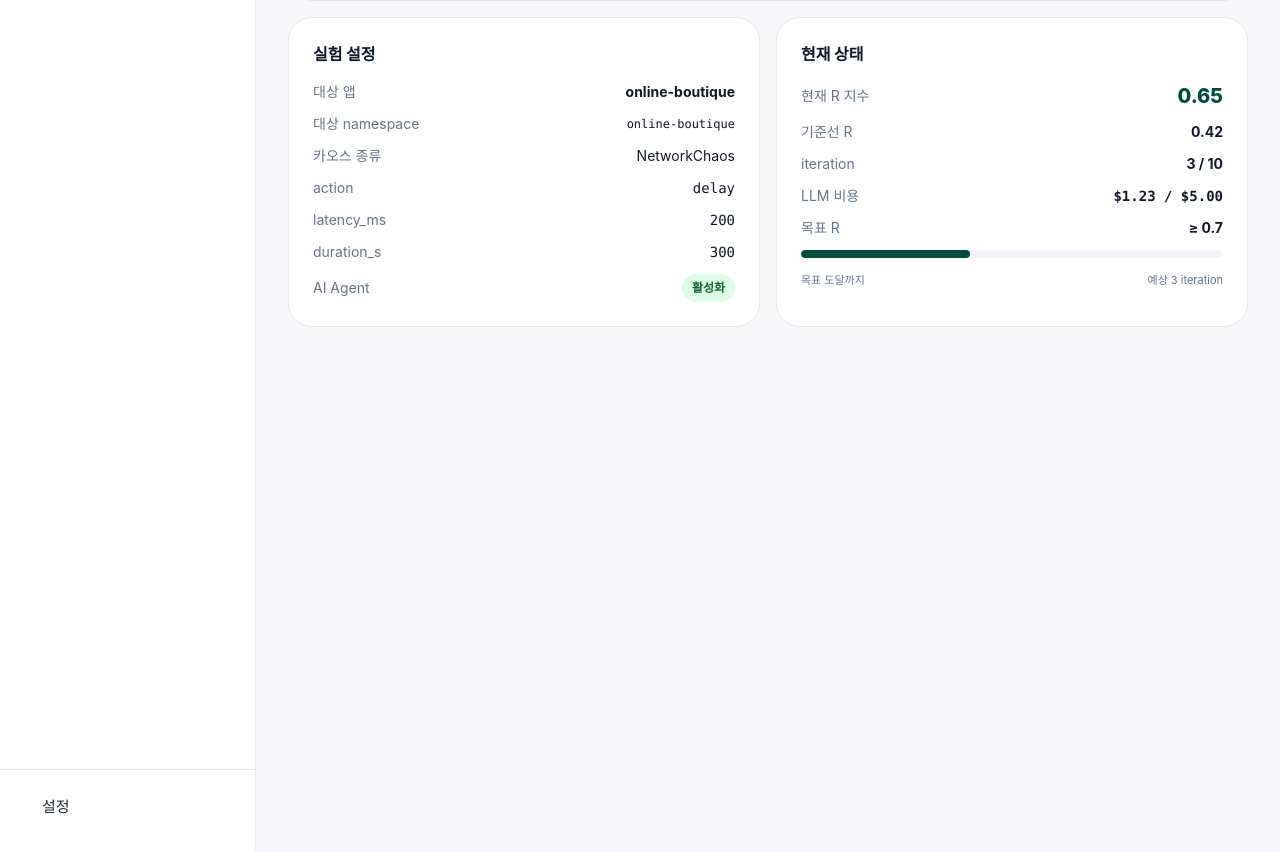
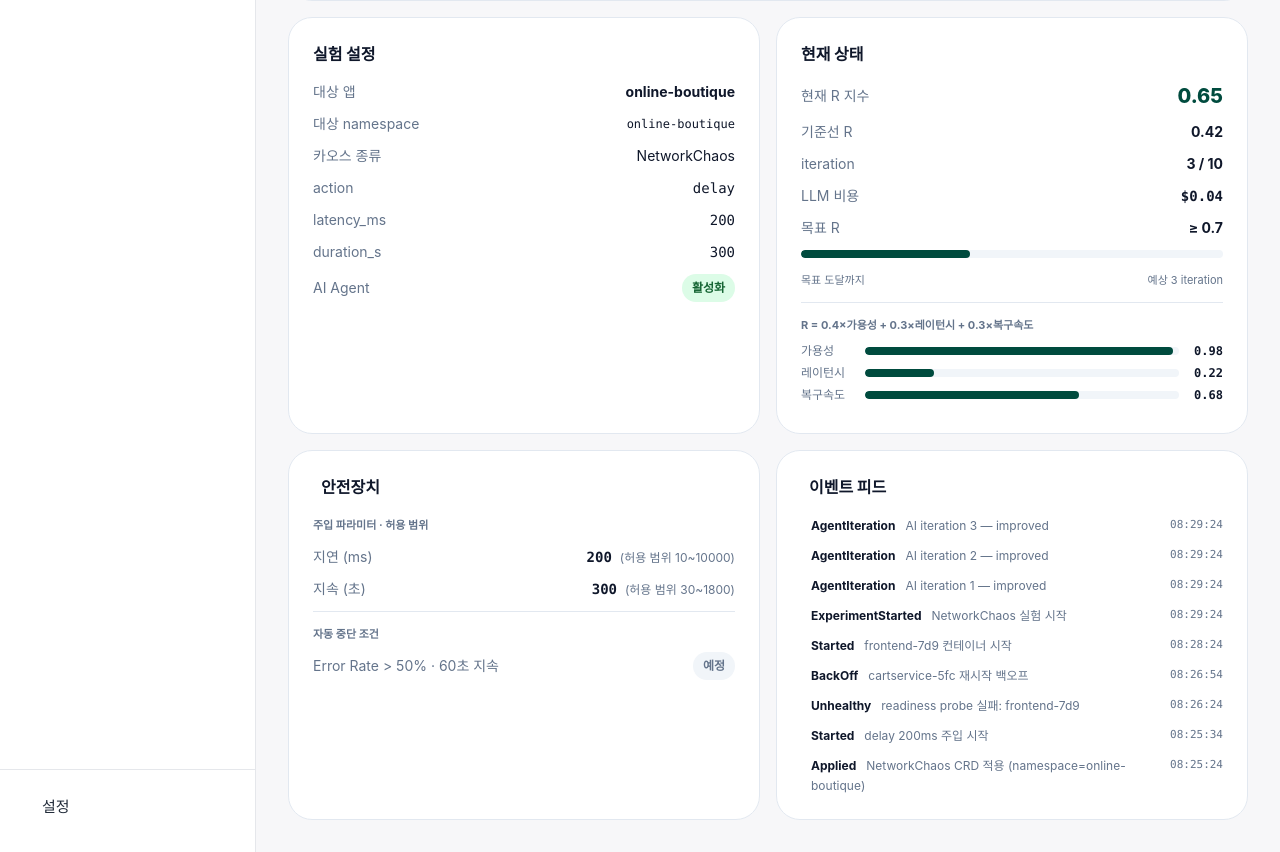
Before and after one commit to KuardianAngelRing/chaoslab, a FastAPI app: page /experiments/1 in a window 1280 px wide. Shown: the part 363-1215 px from the top of the page. Run offline with FastAPI, Linux system fonts and the light colour scheme; data comes from the database, SQL or seed files in the repository; some libraries are stand-ins or nearby versions.

Commit message:
✨ 개요 탭: 이벤트 피드·안전장치 카드 + R지수 구성요소 분해 (AI 루프 탭 LLM 비용 실데이터 병행 교체)

```diff
--- a/app/templates/pages/experiment_detail.html
+++ b/app/templates/pages/experiment_detail.html
@@ -154,7 +154,7 @@
                   </div>
                   <div class="flex items-center justify-between">
                     <span style="color: var(--muted-foreground);">LLM 비용</span>
-                    <span class="font-bold mono">$1.23 / $5.00</span>
+                    <span class="font-bold mono">${{ "%.2f"|format(llm_cost) }}</span>
                   </div>
                   <div class="flex items-center justify-between">
                     <span style="color: var(--muted-foreground);">목표 R</span>
@@ -167,6 +167,74 @@
                     <span>목표 도달까지</span>
                     <span>예상 3 iteration</span>
                   </div>
+                  {% if r_comp %}
+                  <div class="pt-3 mt-3 border-t" style="border-color: var(--border);">
+                    <div class="text-[11px] font-bold uppercase mb-2" style="color: var(--muted-foreground);">
+                      R = 0.4×가용성 + 0.3×레이턴시 + 0.3×복구속도
+                    </div>
+                    {% for label, val in [("가용성", r_comp.availability), ("레이턴시", r_comp.latency_score), ("복구속도", r_comp.recovery_speed)] %}
+                    <div class="flex items-center gap-2 mb-1.5">
+                      <span class="text-xs w-14" style="color: var(--muted-foreground);">{{ label }}</span>
+                      <div class="progress-track flex-1"><div class="progress-fill" style="width: {{ (val * 100)|round|int }}%;"></div></div>
+                      <span class="text-xs font-bold mono w-9 text-right">{{ "%.2f"|format(val) }}</span>
+                    </div>
+                    {% endfor %}
+                  </div>
+                  {% endif %}
+                </div>
+              </div>
+            </div>
+
+            <!-- 안전장치 + 이벤트 피드 -->
+            <div class="grid grid-cols-1 md:grid-cols-2 gap-4">
+              <div class="tds-card p-6">
+                <div class="flex items-center gap-2 mb-4">
+                  <iconify-icon icon="solar:shield-check-bold" width="18" style="color: var(--primary);"></iconify-icon>
+                  <div class="font-extrabold">안전장치</div>
+                </div>
+                <div class="space-y-3 text-sm">
+                  <div class="text-[11px] font-bold uppercase" style="color: var(--muted-foreground);">주입 파라미터 · 허용 범위</div>
+                  {% if chaos_spec and chaos_spec.fields %}
+                  {% for name, rule in chaos_spec.fields.items() %}
+                  <div class="flex items-center justify-between">
+                    <span style="color: var(--muted-foreground);">{{ rule.label }}</span>
+                    <span>
+                      <span class="font-bold mono">{{ exp.params.get(name, "—") }}</span>
+                      <span class="text-xs ml-1" style="color: var(--muted-foreground);">(허용 범위 {{ rule.min }}~{{ rule.max }})</span>
+                    </span>
+                  </div>
+                  {% endfor %}
+                  {% else %}
+                  <div style="color: var(--muted-foreground);">원샷 주입 — 범위 파라미터 없음</div>
+                  {% endif %}
+                  <div class="pt-3 border-t" style="border-color: var(--border);">
+                    <div class="text-[11px] font-bold uppercase mb-2" style="color: var(--muted-foreground);">자동 중단 조건</div>
+                    <div class="flex items-center justify-between">
+                      <span style="color: var(--muted-foreground);">Error Rate &gt; 50% · 60초 지속</span>
+                      <span class="tds-badge badge-muted">예정</span>
+                    </div>
+                  </div>
+                </div>
+              </div>
+
+              <div class="tds-card p-6">
+                <div class="flex items-center gap-2 mb-4">
+                  <iconify-icon icon="solar:history-bold" width="18" style="color: var(--primary);"></iconify-icon>
+                  <div class="font-extrabold">이벤트 피드</div>
+                </div>
+                <div class="space-y-2.5 overflow-y-auto" style="max-height: 320px;">
+                  {% for e in events %}
+                  <div class="flex items-start gap-2.5 text-sm">
+                    <iconify-icon width="16" class="mt-0.5 shrink-0"
+                      icon="{% if e.source == 'chaos' %}solar:bug-bold{% elif e.source == 'k8s' %}solar:box-bold{% else %}solar:magic-stick-3-bold{% endif %}"
+                      style="color: {% if e.reason in ('Unhealthy', 'BackOff') %}var(--warning){% else %}var(--muted-foreground){% endif %};"></iconify-icon>
+                    <div class="flex-1 min-w-0">
+                      <span class="text-xs font-bold mr-1.5">{{ e.reason }}</span>
+                      <span class="text-xs" style="color: var(--muted-foreground);">{{ e.message }}</span>
+                    </div>
+                    <span class="text-[11px] mono shrink-0" style="color: var(--muted-foreground);">{{ e.ts.strftime("%H:%M:%S") }}</span>
+                  </div>
+                  {% endfor %}
                 </div>
               </div>
             </div>
@@ -272,7 +340,7 @@
                 </div>
                 <div class="text-right">
                   <div class="text-xs" style="color: var(--muted-foreground);">현재 비용</div>
-                  <div class="text-2xl font-extrabold" style="color: var(--primary);">$1.23 <span class="text-sm font-medium" style="color: var(--muted-foreground);">/ $5.00</span></div>
+                  <div class="text-2xl font-extrabold" style="color: var(--primary);">${{ "%.2f"|format(llm_cost) }} <span class="text-sm font-medium" style="color: var(--muted-foreground);">/ $5.00</span></div>
                 </div>
               </div>
 
```
